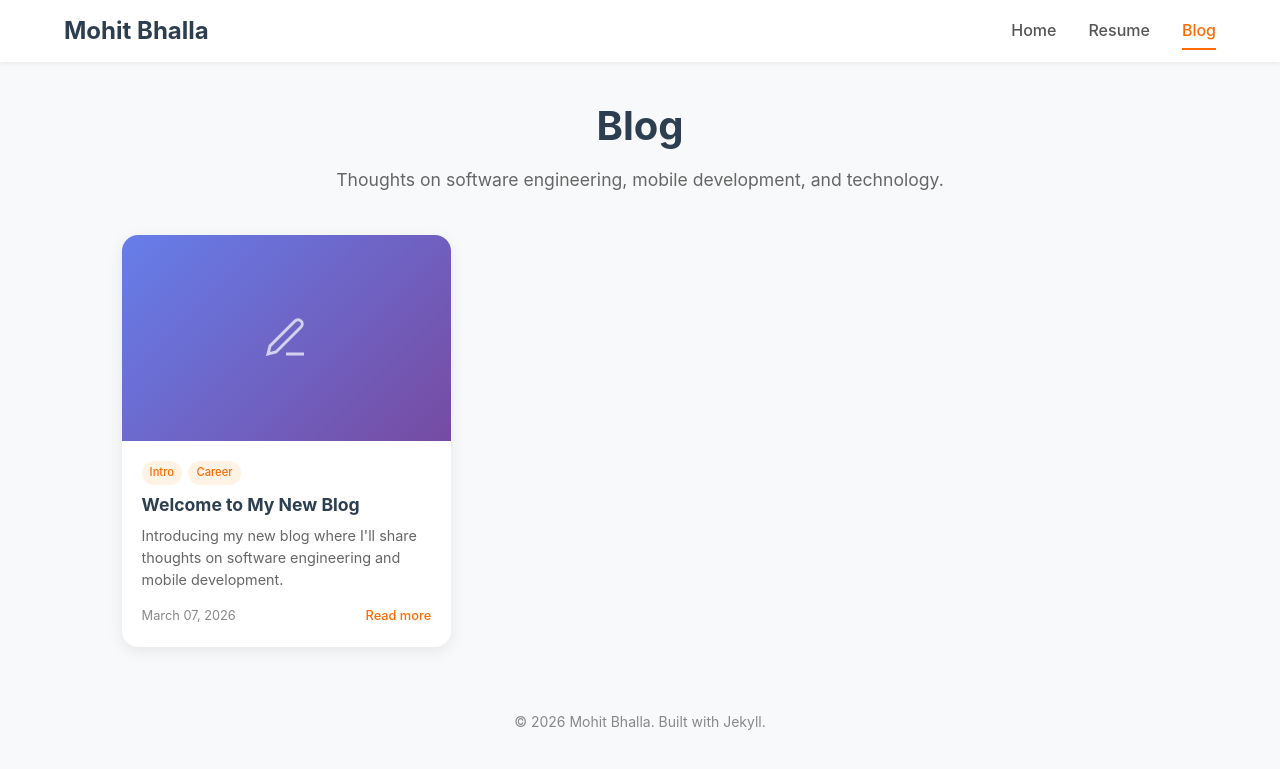
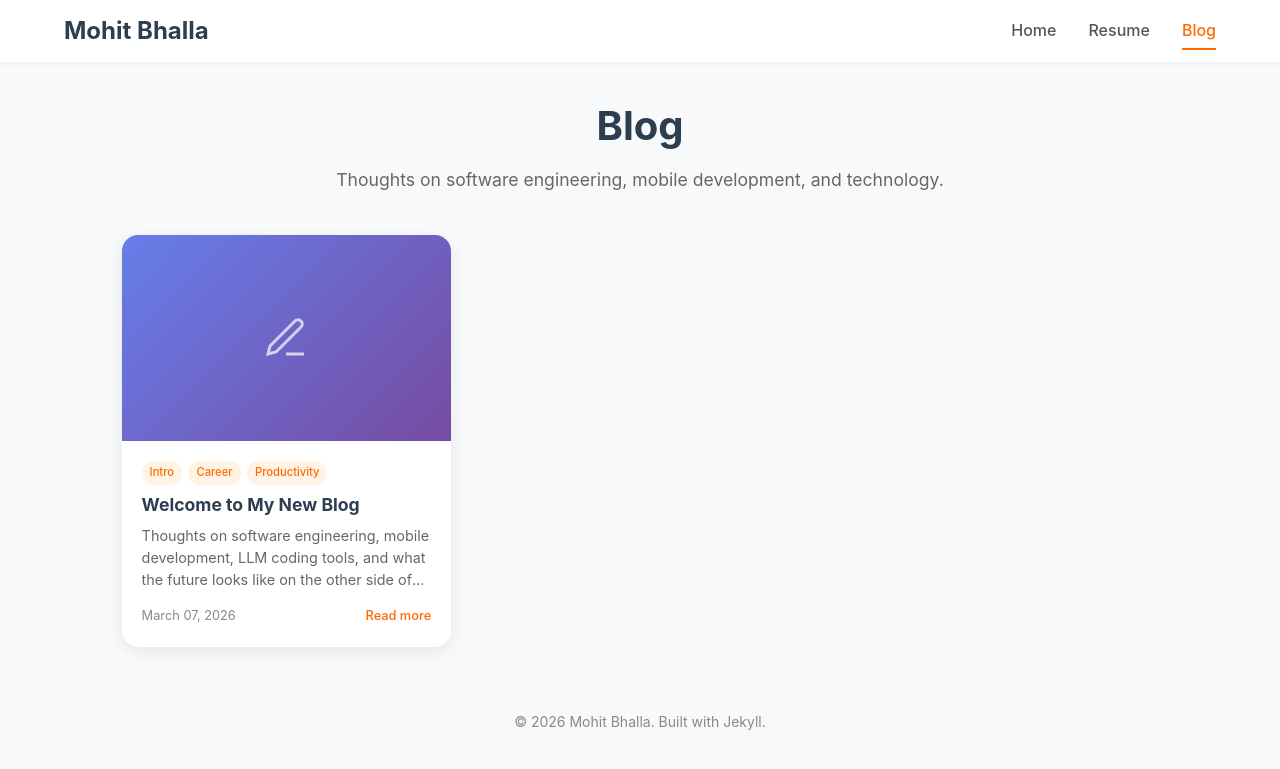
Before and after one commit to mohitb117/mohitb117.github.io, a Jekyll site: the page built from blog/index.html, in a window 1280 px wide. Shown: the top 769 px of the page. Built offline with Jekyll 4.4.1, drawn with Linux system fonts in a browser that asks for light colours; some of the changed lines change nothing that is shown.

Commit message:
Revise blog introduction and expand topics covered
Updated blog post to reflect expanded topics and insights on LLM coding tools and AI.

````diff
--- a/_posts/2026-03-07-welcome.md
+++ b/_posts/2026-03-07-welcome.md
@@ -3,43 +3,47 @@
 title: "Welcome to My New Blog"
 date: 2026-03-07
 author: Mohit Bhalla
-description: "Introducing my new blog where I'll share thoughts on software engineering and mobile development."
-tags: ["Intro", "Career"]
+description: "Thoughts on software engineering, mobile development, LLM coding tools, and what the future looks like on the other side of the AI revolution."
+tags: ["Intro", "Career", "Productivity", "AI", "LLM", "ClaudeCode"]
+---
+Welcome to my new blog! After several years of having my resume as the main content on my GitHub Pages site, I've finally decided to give it a pulse — a place to share thoughts on software engineering, mobile development, LLM coding tools, and what the future of technology looks like on the other side of the AI revolution.
+
+Over 10 years across companies like Amazon, DoorDash, and INRIX, I've picked up a lot of lessons worth writing down. Some technical, some career-oriented, and some just genuinely surprising. This is one of those.
+
+## The Night I Let Claude Cook (While I Actually Cooked)
+
+![LLM agents managing PR merge conflicts](/assets/images/llm-agent-pr-babysitter.png)
+
+For years, the end of my workday had an invisible string attached to it. I'd close my laptop, but part of my brain stayed at the office — waiting to see if my merge made it into the nightly mobile release build. More often than not, it didn't. Merge conflicts, flaky CI, build failures. The kind of thing that turns a relaxing evening into a tab-switching anxiety spiral.
+
+Then I started leaning on LLM agents — specifically Claude with MCP — and everything changed. Instead of hovering over a PR like a nervous parent at a school play, I started giving the agent explicit instructions to babysit it for me: watch the CI, resolve conflicts as they come up, and keep things moving. Then I'd walk away and actually make dinner.
+
+The first time it worked seamlessly, I was genuinely surprised. Not because the technology is magic — but because the *freedom* it unlocked felt disproportionate to the effort. A few well-crafted instructions, and suddenly I had my evenings back.
+
+## The Catch: Agents Without Guardrails Are a Loaded Gun
+
+Here's what nobody puts in the blog post headline: **an unsupervised agent is only as good as the instructions you gave it — and instructions are never perfect.**
+
+Left unchecked, a Claude Code agent can and will:
+- Make opinionated refactors you didn't ask for
+- Resolve a merge conflict "correctly" in a way that subtly breaks business logic
+- Go down a rabbit hole of cascading fixes that drift far from the original intent
+- Commit changes that pass CI but fail the smell test
+
+The risk isn't that the agent is reckless — it's that it's *confidently helpful*, which can be just as dangerous in a complex codebase. Without tight constraints, clear scope, and a human reviewing the output, you're not delegating work — you're just deferring a surprise.
+
+## Why It's Still Worth It
+
+That said, the trajectory here is undeniable. The key is learning to work *with* the agent, not just *through* it:
+
+- **Explicit context beats vague prompts.** The more precise your instructions — branch names, file scope, acceptance criteria — the less room for the agent to improvise.
+- **Staged trust.** Start with low-risk tasks (resolving trivial conflicts, updating dependencies) before handing over anything with real blast radius.
+- **Review like it's a junior engineer's PR.** Because in a lot of ways, it is. Smart, fast, eager to please — and occasionally missing the forest for the trees.
+
+Done well, this isn't just a productivity hack. It's a preview of how software engineering teams will operate in the next few years — fewer humans doing rote coordination work, more humans doing the thinking that actually requires judgment.
+
+The LLM revolution isn't coming. It's already here, running in the background, waiting on your CI pipeline.
+
 ---
 
-Welcome to my new blog! After several years of having my resume as the main content on my GitHub Pages site, I've decided to add a blog section where I can share my thoughts on software engineering, mobile development, and technology.
-
-## Why a Blog?
-
-As a software engineer with over 10 years of experience, I've learned a lot through my journey at companies like Amazon, DoorDash, and INRIX. I thought it would be valuable to share some of these learnings with the community.
-
-## What to Expect
-
-Here are some topics I plan to write about:
-
-- **Android Development** - Kotlin, Jetpack Compose, and modern Android architecture
-- **Mobile Architecture** - Building scalable apps that serve millions of users
-- **Career Growth** - Moving from individual contributor to technical lead
-- **Technical Leadership** - Mentoring engineers and building great teams
-
-## Getting Started with Jekyll
-
-This site is built using [Jekyll](https://jekyllrb.com/), which is a static site generator that works perfectly with GitHub Pages. It's simple to use and allows me to write blog posts in Markdown.
-
-Here's a quick example of how easy it is to create a new post:
-
-```markdown
----
-layout: post
-title: "Your Post Title"
-date: 2026-01-01
----
-
-Your content goes here...
-```
-
-## What's Next?
-
-I'll be posting new content regularly, so stay tuned! In the meantime, feel free to check out my [resume](/resume/) or connect with me on [LinkedIn](https://www.linkedin.com/in/mohitb117).
-
-Thanks for visiting!
+Check out my [resume](/resume/) or say hello on [LinkedIn](https://www.linkedin.com/in/mohitb117). More posts coming soon — stay tuned.
````
